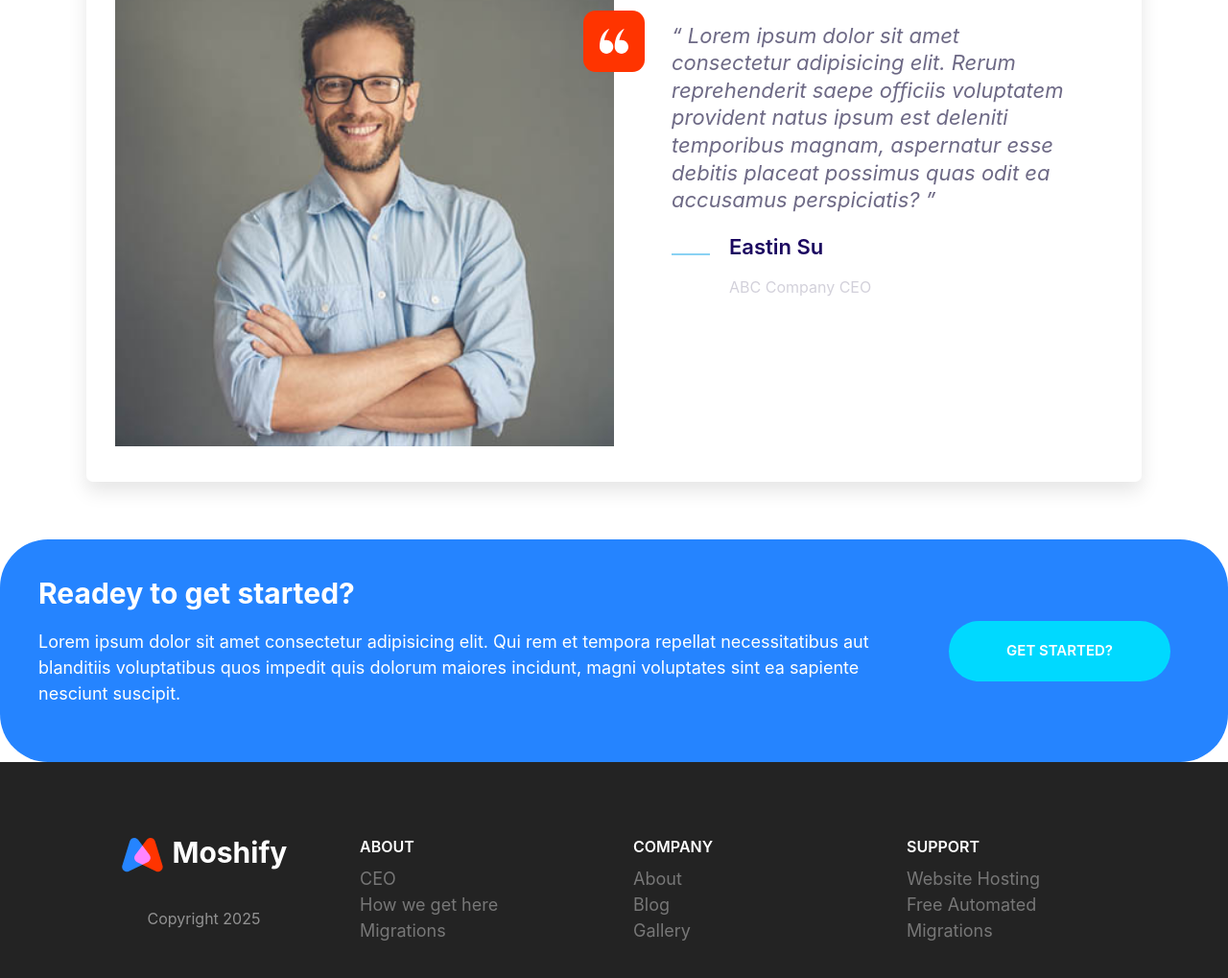
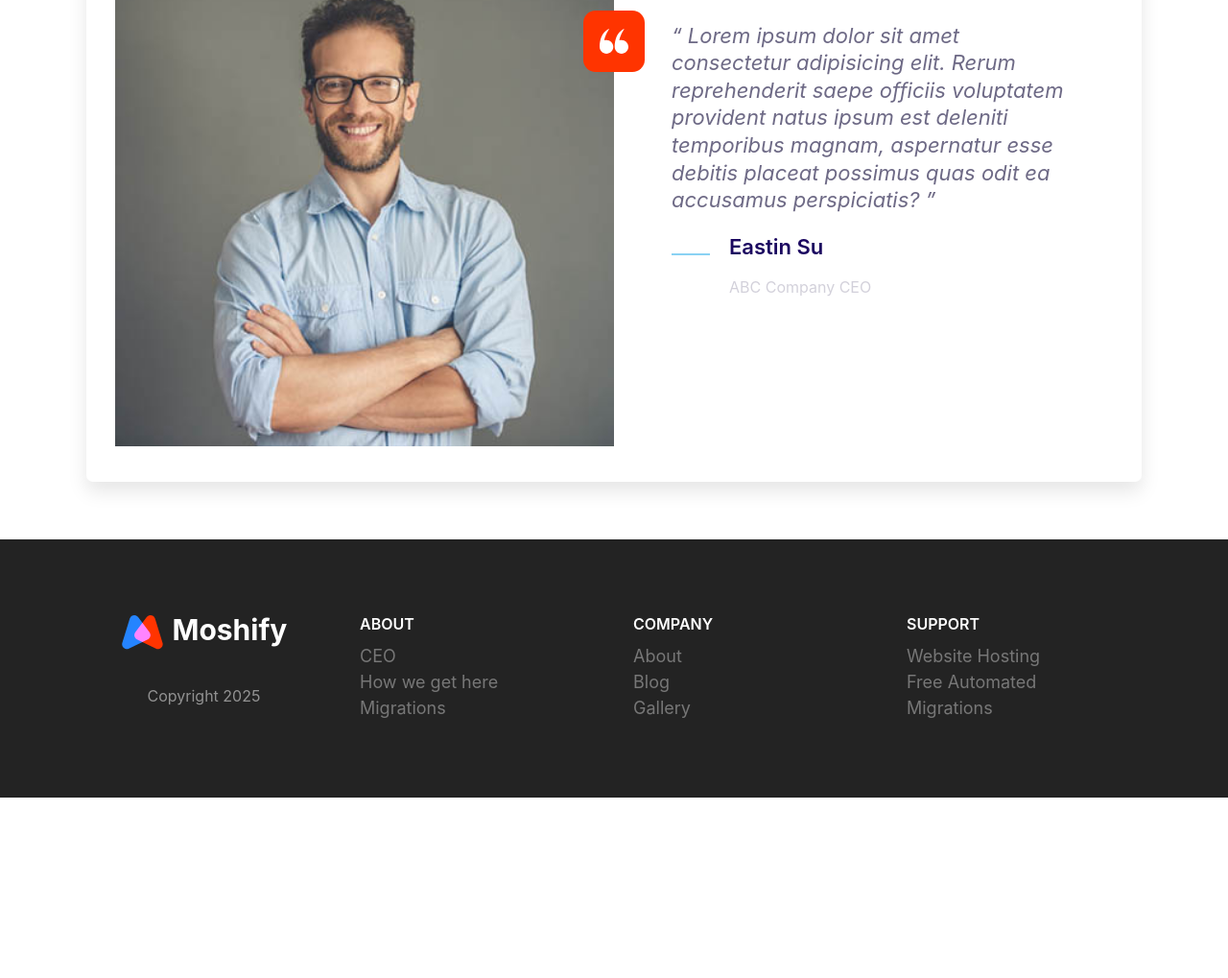
Before and after one commit to tseHaoSu/Moshify, a website built with Parcel: page index.html in a window 1280 px wide. Shown: the part 4924-5943 px from the top of the page at 96% size. After the commit the page ends 5755 px from the top, so only its background shows below. Built offline with nearby package versions, Linux system fonts and the light colour scheme.

Commit message:
delete callout block

```diff
--- a/index.html
+++ b/index.html
@@ -336,20 +336,6 @@
         </div>
       </div>
     </section>
-    <div class="callout callout--primary">
-      <div class="grid grid--1x2">
-        <div class="callout__content">
-          <h2 class="callout__header">Readey to get started?</h2>
-          <p>
-            Lorem ipsum dolor sit amet consectetur adipisicing elit. Qui rem et
-            tempora repellat necessitatibus aut blanditiis voluptatibus quos
-            impedit quis dolorum maiores incidunt, magni voluptates sint ea
-            sapiente nesciunt suscipit.
-          </p>
-        </div>
-        <a href="#" class="btn btn--secondary btn--stretch">Get started?</a>
-      </div>
-    </div>
     </body>
     <footer class="block block--dark footer">
   <div class="container grid footer__sections">
```
